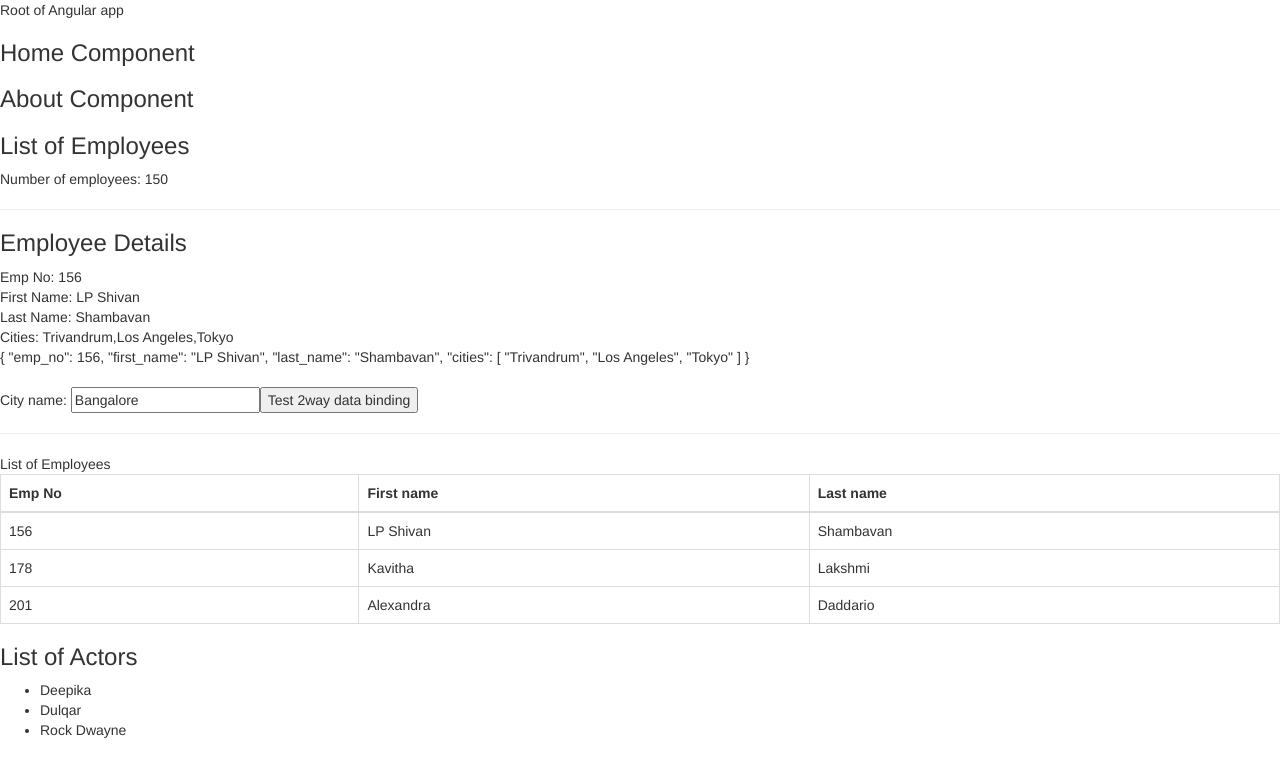
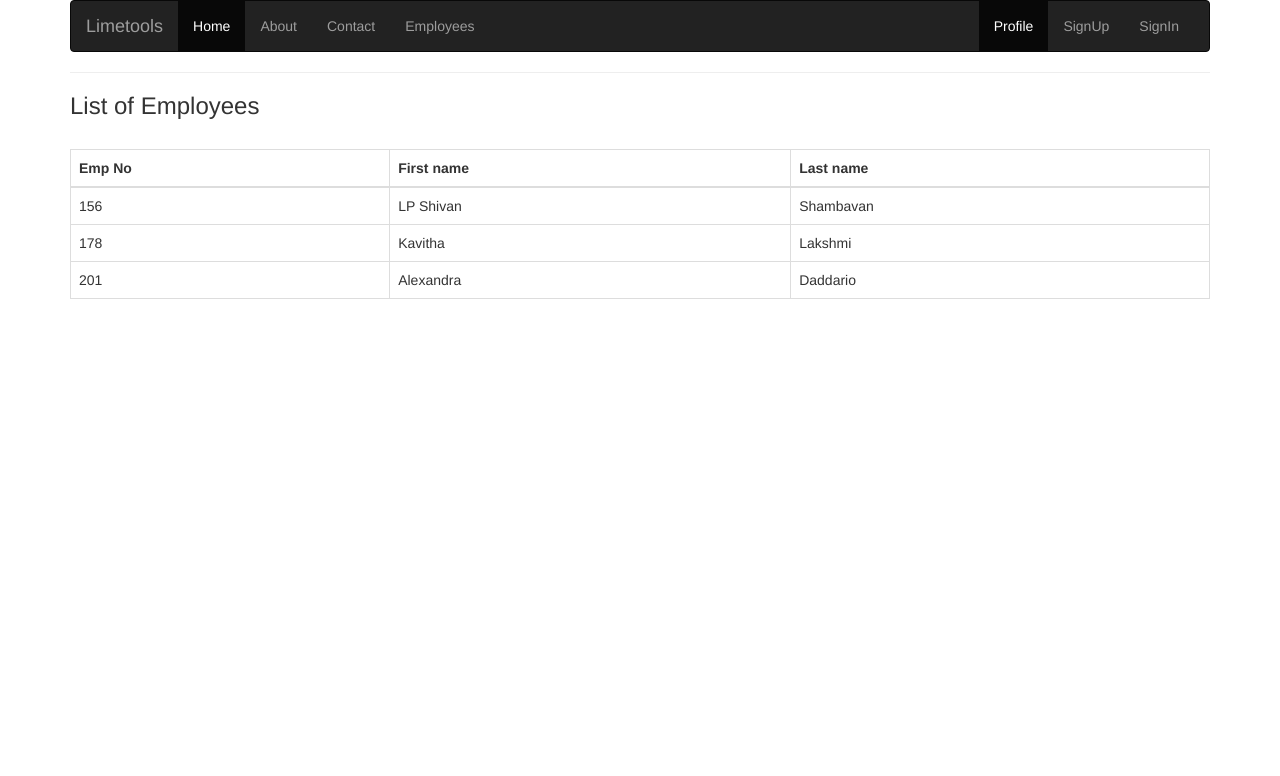
Before and after one commit to lps-162/ust-global-angular, an Angular app in the folder afternoon/: page / in a window 1280 px wide. Shown: the top 776 px of the page. Built offline with nearby package versions, Linux system fonts and the light colour scheme.

Commit message:
starting with custom property binding

```diff
--- a/afternoon/src/app/app.component.html
+++ b/afternoon/src/app/app.component.html
@@ -1,7 +1,28 @@
-Root of Angular app
-
-<app-home></app-home>
+<!--<app-home></app-home>
 
 <app-about></app-about>
 
-<employees></employees>
+<employees></employees>-->
+
+<hr>
+<h3>
+    List of Employees
+</h3>
+<br>
+<table class="table table-bordered">
+    <thead>
+        <tr>
+            <th>Emp No </th>
+            <th>First name</th>
+            <th>Last name </th>
+        </tr>
+    </thead>
+
+    <tbody>
+        <tr *ngFor="let employee of listOfEmployees">
+            <td>{{employee.emp_no}}</td>
+            <td>{{employee.first_name}}</td>
+            <td>{{employee.last_name}}</td>
+        </tr>
+    </tbody>
+</table>
--- a/afternoon/src/app/app.component.ts
+++ b/afternoon/src/app/app.component.ts
@@ -1,4 +1,5 @@
 import { Component } from '@angular/core';
+import { Employee } from "app/shared/models/employee";
 
 @Component({
   selector: 'app-root',
@@ -6,5 +7,26 @@ import { Component } from '@angular/core';
   styleUrls: ['./app.component.css']
 })
 export class AppComponent {
-  title = 'app';
+  title = 'Super cool apps with Angular and Node.js';
+
+  listOfEmployees: Employee[] = [
+        {
+            emp_no: 156,
+            first_name: 'LP Shivan',
+            last_name: 'Shambavan',
+            city: 'Trivandrum'
+        },
+        {
+            emp_no: 178,
+            first_name: 'Kavitha',
+            last_name: 'Lakshmi',
+            city: 'Los Angeles'
+        },
+        {
+            emp_no: 201,
+            first_name: 'Alexandra',
+            last_name: 'Daddario',
+            city: 'Tokyo'
+        },
+    ];
 }
--- a/afternoon/src/app/employees/employees.component.ts
+++ b/afternoon/src/app/employees/employees.component.ts
@@ -1,4 +1,5 @@
 import { Component } from '@angular/core';
+import { Employee } from "app/shared/models/employee";
 
 @Component({
     selector: 'employees',
@@ -10,30 +11,34 @@ export class EmployeesComponent {
 
     numOfEmployess: number = 150;
 
-    employee = {
+    employee: Employee = {
         emp_no: 156,
         first_name: 'LP Shivan',
         last_name: 'Shambavan',
-        cities: ['Trivandrum', 'Los Angeles', 'Tokyo']
+        city: 'Trivandrum',
+        government_id: 'ADHAR909'
     };
 
     cityName: string = 'Bangalore';
 
-    listOfEmployees = [
+    listOfEmployees: Employee[] = [
         {
             emp_no: 156,
             first_name: 'LP Shivan',
-            last_name: 'Shambavan'
+            last_name: 'Shambavan',
+            city: 'Trivandrum'
         },
         {
             emp_no: 178,
             first_name: 'Kavitha',
-            last_name: 'Lakshmi'
+            last_name: 'Lakshmi',
+            city: 'Los Angeles'
         },
         {
             emp_no: 201,
             first_name: 'Alexandra',
-            last_name: 'Daddario'
+            last_name: 'Daddario',
+            city: 'Tokyo'
         },
     ];
 
--- /dev/null
+++ b/afternoon/src/app/shared/models/employee.ts
@@ -0,0 +1,8 @@
+
+export class Employee {
+    emp_no: number;
+    first_name: string;
+    last_name: string;
+    city: string;
+    government_id?: string;
+}
--- a/afternoon/src/index.html
+++ b/afternoon/src/index.html
@@ -1,15 +1,47 @@
 <!doctype html>
-<html lang="en">
+<html>
 <head>
   <meta charset="utf-8">
-  <title>Afternoon</title>
+  <title>Limetools</title>
   <base href="/">
 
   <meta name="viewport" content="width=device-width, initial-scale=1">
   <link rel="icon" type="image/x-icon" href="favicon.ico">
-  <link rel="stylesheet" href="https://cdnjs.cloudflare.com/ajax/libs/twitter-bootstrap/3.3.7/css/bootstrap.css" />
+  <link rel="stylesheet" href="https://cdnjs.cloudflare.com/ajax/libs/twitter-bootstrap/3.3.7/css/bootstrap.min.css" />
 </head>
 <body>
-  <app-root></app-root>
+  <div class="container">
+
+      <!-- Static navbar -->
+      <nav class="navbar navbar-inverse">
+        <div class="container-fluid">
+          <div class="navbar-header">
+            <button type="button" class="navbar-toggle collapsed" data-toggle="collapse" data-target="#navbar" aria-expanded="false" aria-controls="navbar">
+              <span class="sr-only">Toggle navigation</span>
+              <span class="icon-bar"></span>
+              <span class="icon-bar"></span>
+              <span class="icon-bar"></span>
+            </button>
+            <a class="navbar-brand" href="#">Limetools</a>
+          </div>
+          <div id="navbar" class="navbar-collapse collapse">
+            <ul class="nav navbar-nav">
+              <li class="active"><a href="#">Home</a></li>
+              <li><a href="#">About</a></li>
+              <li><a href="#">Contact</a></li>
+              <li><a href="#">Employees</a></li>
+            </ul>
+            <ul class="nav navbar-nav navbar-right">
+              <li class="active"><a href="./">Profile<span class="sr-only">(current)</span></a></li>
+              <li><a href="../navbar-static-top/">SignUp</a></li>
+              <li><a href="../navbar-fixed-top/">SignIn</a></li>
+            </ul>
+          </div><!--/.nav-collapse -->
+        </div><!--/.container-fluid -->
+      </nav>
+
+      <app-root>Loading...</app-root>
+    </div> <!-- /container -->
+
 </body>
 </html>
```
